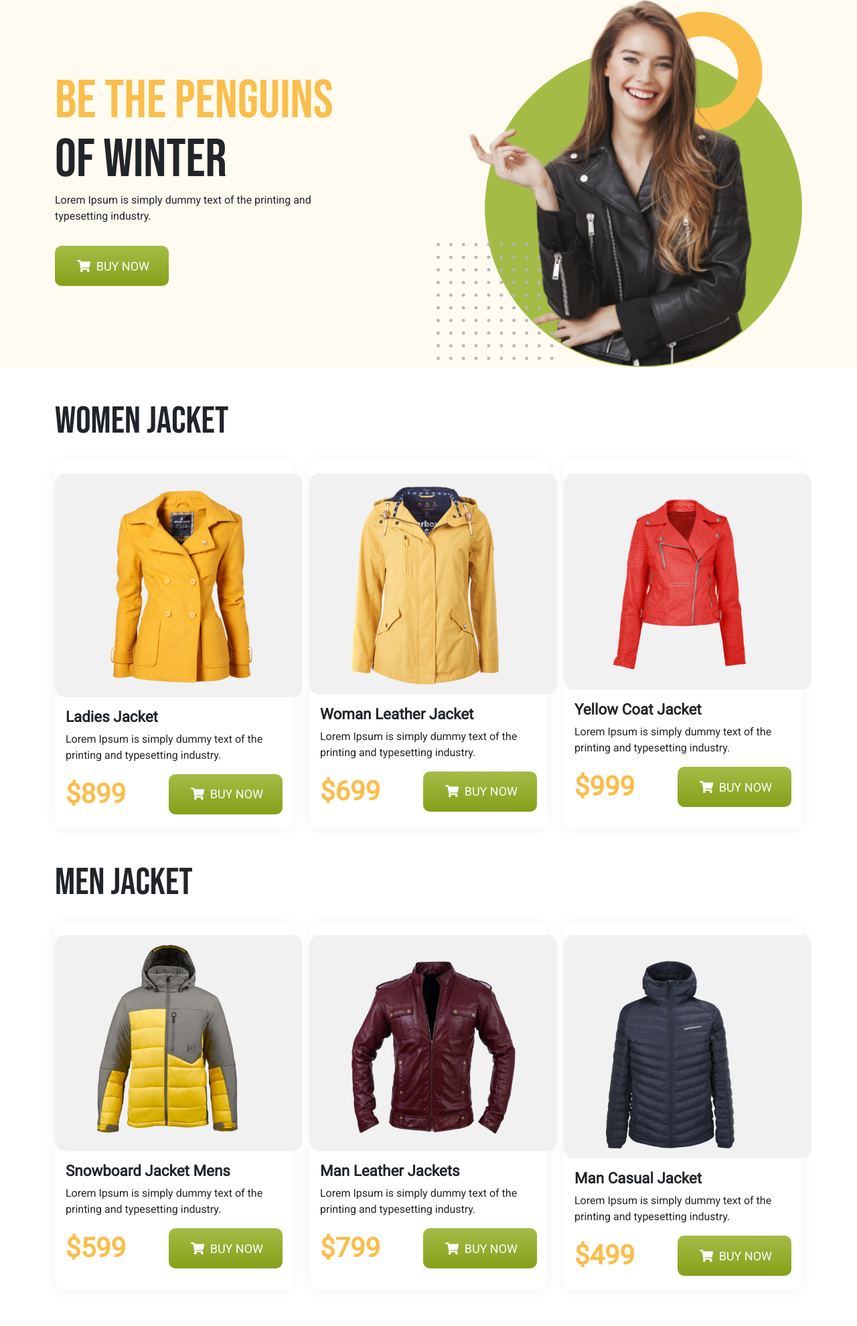
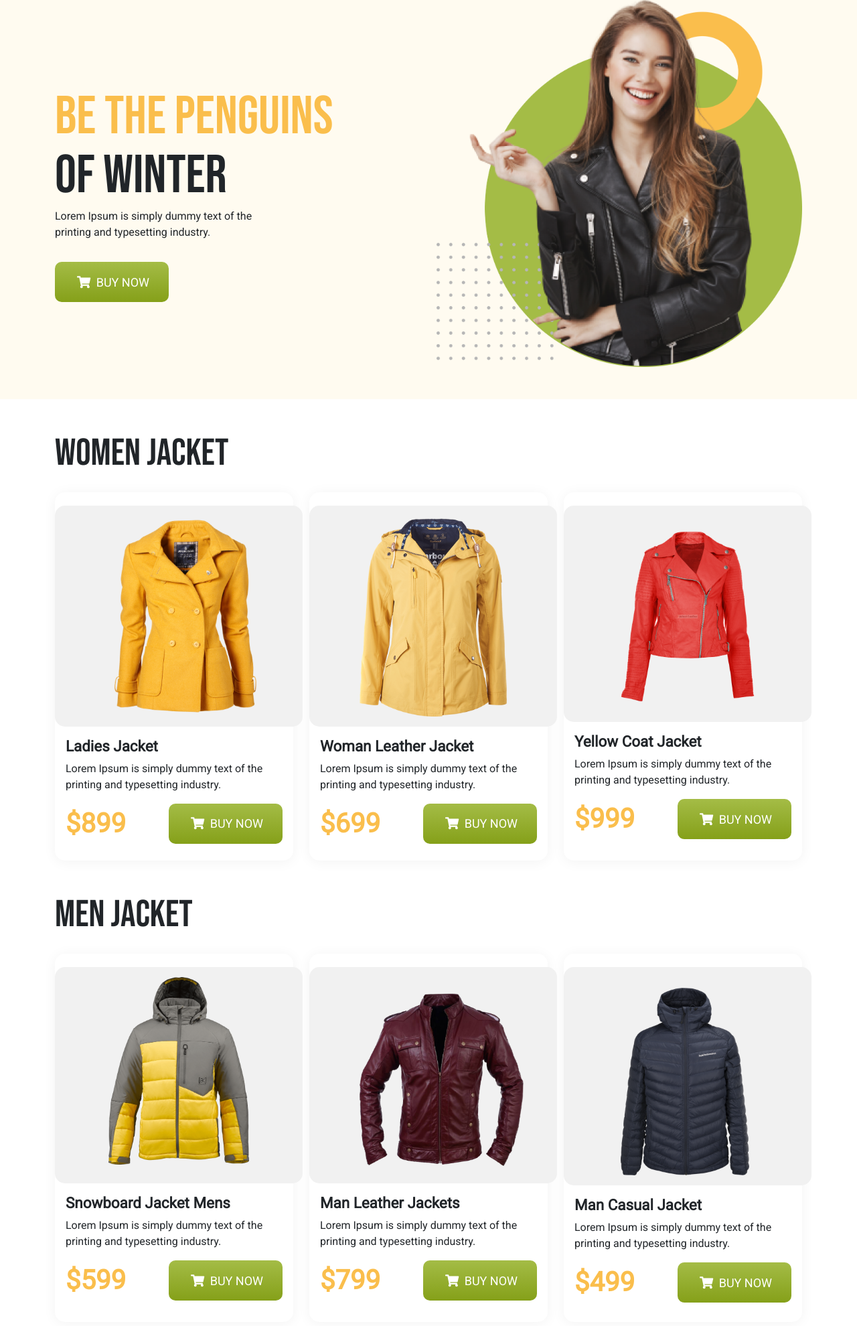
Before and after one commit to programmer-shaheb/penguin-fashion, a plain HTML site: page index.html in a window 1280 px wide. Shown: the part 88-2068 px from the top of the page at 67% size. Drawn offline with nearby package versions, Linux system fonts and the light colour scheme.

Commit message:
Ready for submit

```diff
--- a/index.html
+++ b/index.html
@@ -27,11 +27,11 @@
   </head>
   <body>
     <!-- header -->
-    <div style="background-color: #fffbf0">
-      <header class="container">
+    <header>
+      <div class="container">
         <nav class="navbar navbar-expand-lg navbar-light pt-4">
           <a class="navbar-brand" href="#">
-            <img src="Logos/logo.png" style="width: 270px" alt="" />
+            <img src="Logos/logo.png" style="width: 270px" alt="Logo" />
           </a>
           <button
             class="navbar-toggler"
@@ -44,7 +44,6 @@
           >
             <span class="navbar-toggler-icon"></span>
           </button>
-
           <div class="collapse navbar-collapse" id="navbarNav">
             <ul class="navbar-nav ms-auto">
               <li class="nav-item">
@@ -67,11 +66,12 @@
           </div>
         </nav>
 
+        <!-- header-main -->
         <div class="row d-flex justify-content-between align-items-center">
           <div class="col-md-6">
             <h1 class="color-text">BE THE PENGUINS</h1>
             <h1>OF WINTER</h1>
-            <p style="width: 400px">
+            <p style="width: 300px">
               Lorem Ipsum is simply dummy text of the printing and typesetting
               industry.
             </p>
@@ -82,27 +82,26 @@
           <div class="col-md-6">
             <img
               src="Image/Profile.png"
-              class="d-block w-100 pt-2"
+              class="d-block w-100 pt-2 pb-5"
               alt="profile-image"
             />
           </div>
         </div>
-      </header>
-    </div>
+      </div>
+    </header>
 
-    <!-- main -->
+    <!--showcase-1 -->
 
     <section class="container mt-5">
       <h2>WOMEN JACKET</h2>
       <div class="row row-cols-1 row-cols-md-3 mt-4">
-        <div class="col col-sm-12">
+        <div class="col">
           <div class="card card-details">
             <div class="img-detail">
               <img
                 src="Image/SeekPng 1.png"
-                class="card-img-top ms-4 mt-1"
-                style="width: 300px"
-                alt="..."
+                class="card-img-top img-resize-1"
+                alt="Product Image"
               />
             </div>
             <div class="card-body">
@@ -120,14 +119,14 @@
             </div>
           </div>
         </div>
+
         <div class="col">
           <div class="card card-details">
             <div class="img-detail">
               <img
                 src="Image/PngItem_2597366 1.png"
-                class="card-img-top ms-5 mt-1"
-                alt="..."
-                style="width: 220px"
+                class="card-img-top img-resize-2 mt-1"
+                alt="Product Image"
               />
             </div>
             <div class="card-body">
@@ -145,14 +144,14 @@
             </div>
           </div>
         </div>
+
         <div class="col">
           <div class="card card-details">
             <div class="img-detail">
               <img
                 src="Image/image 15.png"
-                class="card-img-top mt-3 ms-5"
-                style="width: 220px"
-                alt="..."
+                class="card-img-top mt-3 img-resize-3"
+                alt="Product Image"
               />
             </div>
             <div class="card-body">
@@ -173,6 +172,8 @@
       </div>
     </section>
 
+    <!-- showcase-2 -->
+
     <section class="container mt-5">
       <h2>MEN JACKET</h2>
       <div class="row row-cols-1 row-cols-md-3 mt-4">
@@ -181,9 +182,8 @@
             <div class="img-detail">
               <img
                 src="Image/image 11.png"
-                class="card-img-top ms-5"
-                alt="..."
-                style="width: 210px"
+                class="card-img-top img-resize-4"
+                alt="Product Image"
               />
             </div>
             <div class="card-body">
@@ -201,14 +201,14 @@
             </div>
           </div>
         </div>
+
         <div class="col">
           <div class="card card-details">
             <div class="img-detail">
               <img
                 src="Image/vippng 1.png"
-                class="card-img-top ms-5 mt-4"
-                alt="..."
-                style="width: 245px"
+                class="card-img-top mt-4 img-resize-5"
+                alt="Product Image"
               />
             </div>
             <div class="card-body">
@@ -226,14 +226,14 @@
             </div>
           </div>
         </div>
+
         <div class="col">
           <div class="card card-details">
             <div class="img-detail">
               <img
                 src="Image/toppng 1.png"
-                class="card-img-top ms-5 mt-4"
-                alt="..."
-                style="width: 192px"
+                class="card-img-top mt-3 img-resize-6"
+                alt="Product Image"
               />
             </div>
             <div class="card-body">
@@ -254,11 +254,13 @@
       </div>
     </section>
 
+    <!-- showcase-3 -->
+
     <section class="container">
       <div class="row showcase-flex">
         <div class="col-md-6">
           <div class="flex">
-            <img src="Logos/image 12.png" alt="" />
+            <img src="Logos/image 12.png" alt="logo" />
             <div class="showcase-text">
               <h4>Find the Perfect Fit</h4>
               <p>
@@ -268,14 +270,14 @@
             </div>
           </div>
           <div class="flex">
-            <img src="Logos/image 13.png" alt="" />
+            <img src="Logos/image 13.png" alt="logo" />
             <div class="showcase-text">
               <h4>Free Exchanges</h4>
               <p>One of the many reasons you can shop with peace of mind.</p>
             </div>
           </div>
           <div class="flex">
-            <img src="Logos/image 14.png" alt="" />
+            <img src="Logos/image 14.png" alt="logo" />
             <div class="showcase-text">
               <h4>Contact Our Seller</h4>
               <p>
@@ -286,10 +288,12 @@
           </div>
         </div>
         <div class="col-md-6">
-          <img src="Logos/footer-img.png" class="showcase-img" alt="" />
+          <img src="Logos/footer-img.png" class="showcase-img" alt="Image" />
         </div>
       </div>
     </section>
+
+    <!-- footer -->
 
     <footer class="container mt-5">
       <form>
@@ -306,6 +310,7 @@
                 class="form-control mt-1"
                 id="exampleInputEmail1"
                 aria-describedby="emailHelp"
+                placeholder="Name"
               />
             </div>
             <div class="form-group">
@@ -316,6 +321,7 @@
                 type="password"
                 class="form-control"
                 id="exampleInputPassword1"
+                placeholder="example@gmail.com"
               />
             </div>
             <div class="form-group">
--- a/style.css
+++ b/style.css
@@ -1,3 +1,7 @@
+header {
+  background-color: #fffbf0;
+}
+
 h1 {
   font-family: "Bebas Neue", cursive;
   font-size: 5rem;
@@ -66,9 +70,33 @@ li a {
   padding: 15px;
 }
 
-footer {
-  height: 80vh;
-  margin-top: 150px;
+.img-resize-1 {
+  width: 300px;
+  margin-left: 30px;
+}
+
+.img-resize-2 {
+  width: 220px;
+  margin-left: 60px;
+}
+.img-resize-3 {
+  width: 220px;
+  margin-left: 60px;
+}
+
+.img-resize-4 {
+  width: 210px;
+  margin-left: 65px;
+}
+
+.img-resize-5 {
+  width: 245px;
+  margin-left: 60px;
+}
+
+.img-resize-6 {
+  width: 192px;
+  margin-left: 70px;
 }
 
 .showcase-flex {
@@ -101,9 +129,10 @@ footer {
   width: 600px;
 }
 
-/* .showcase {
-  height: 500px;
-} */
+footer {
+  height: 80vh;
+  margin-top: 150px;
+}
 
 .line {
   display: block;
@@ -119,6 +148,35 @@ footer {
     width: 300px;
   }
 
+  .img-resize-1 {
+    width: 290px;
+    margin-left: 0;
+  }
+
+  .img-resize-2 {
+    width: 220px;
+    margin-left: 25px;
+  }
+  .img-resize-3 {
+    width: 220px;
+    margin-left: 25px;
+  }
+
+  .img-resize-4 {
+    width: 210px;
+    margin-left: 30px;
+  }
+
+  .img-resize-5 {
+    width: 245px;
+    margin-left: 12px;
+  }
+
+  .img-resize-6 {
+    width: 192px;
+    margin-left: 40px;
+  }
+
   .flex {
     flex-direction: column;
     justify-content: center;
@@ -126,11 +184,15 @@ footer {
     width: 343px;
     height: 240px;
     text-align: center;
-    margin-left: 20px;
     margin-top: 20px;
   }
+
+  .flex img {
+    margin-left: 0;
+    margin-top: 10px;
+  }
   .showcase-text {
-    margin: 10px auto;
+    margin: 20px auto;
   }
 
   .showcase-img {
```
